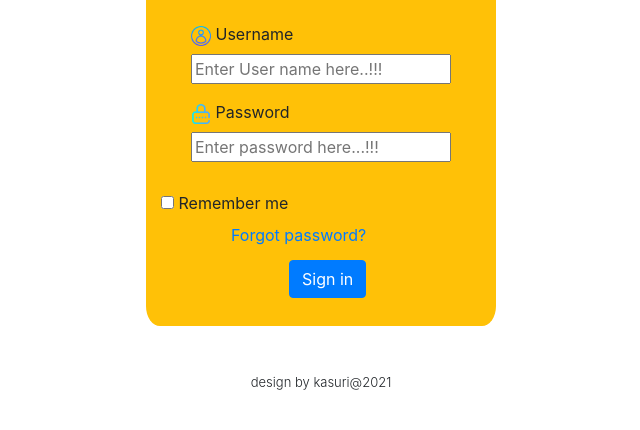
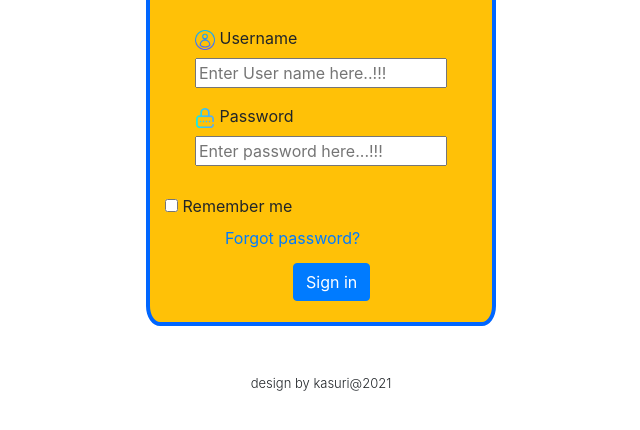
Before and after one commit to kasurik/kasuLoginFrontEnd-v1, a plain HTML site: page index.html in a window 1280 px wide. Shown: the part 224-654 px from the top of the page, without its empty margins (319-959 px from the left). Drawn offline with nearby package versions, Linux system fonts and the light colour scheme.

Commit message:
kasu login v4

```diff
--- a/index.html
+++ b/index.html
@@ -49,7 +49,7 @@
 
                      </div>
 
-                     <a href="#" class="text-right" style="float: right !important;padding-left: 70px !important;">Forgot password?</a>
+                     <a href="#" class="text-right" style="float: right !important;padding-left: 60px !important;">Forgot password?</a>
 
 
                      <button type="submit" class="btn btn-primary text-center" style="margin-left: 128px !important; margin-top: 4% !important;">Sign in</button>
--- a/style.css
+++ b/style.css
@@ -3,7 +3,7 @@
 margin-top: 50px !important;
 height: 500px !important;
 width: 350px !important;
-/* border: 5px solid black !important; */
+border: 4px solid #0066ff !important;
 border-radius: 4% !important;
 
 
```
